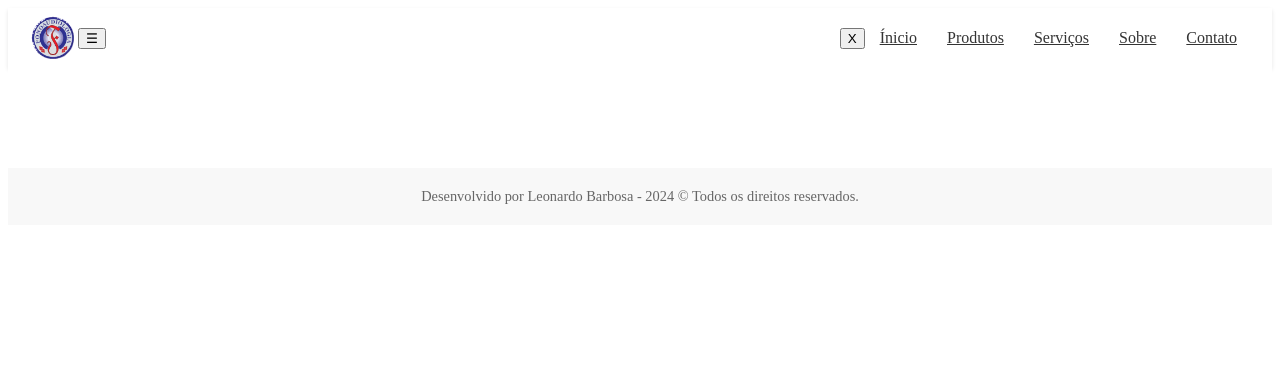
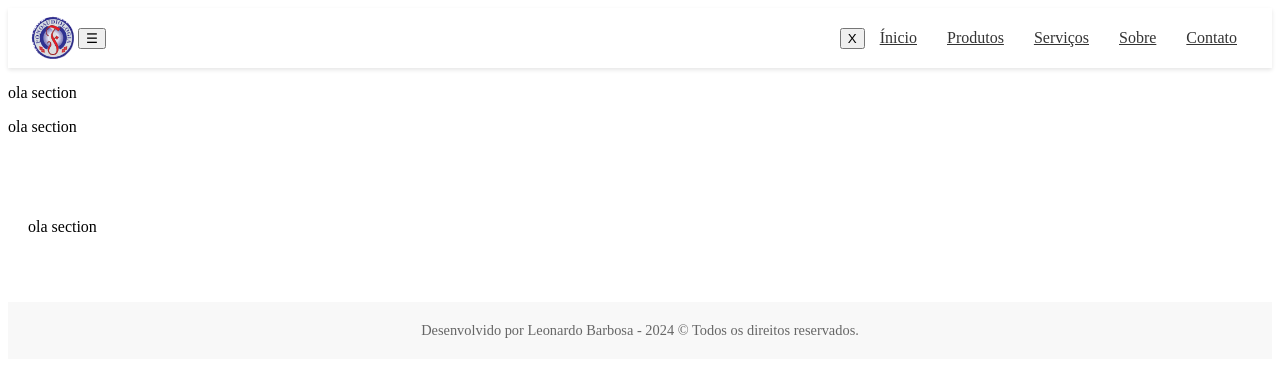
Before and after one commit to leonsanttos/fonoaudiologia, a plain HTML site: page index.html in a window 1280 px wide. Drawn offline with nearby package versions, Linux system fonts and the light colour scheme.

Commit message:
add os paragrafos em teste

```diff
--- a/index.html
+++ b/index.html
@@ -25,13 +25,16 @@
 
     <section class="inicio" id="inicio">
         <!-- conteúdo mantido -->
+         <p>ola section</p>
     </section>
 
     <main>
         <!-- conteúdo mantido -->
+        <p>ola section</p>
     </main>
 
     <aside>
+        <p>ola section</p>
         <!-- conteúdo mantido -->
     </aside>
 
```
